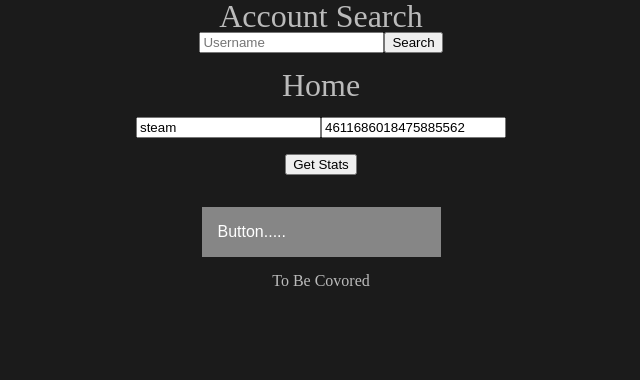
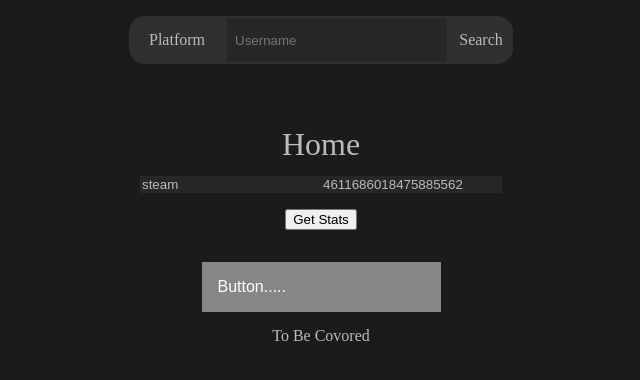
Before and after one commit to BigBrownAfro/My-D2-Manager, an Angular app: page / in a window 1280 px wide. Shown: the top 380 px of the page, without its empty margins (319-959 px from the left). Built offline with nearby package versions, Linux system fonts and the light colour scheme.

Commit message:
Created PlayerSearch component. Prettied it up for user input.

```diff
--- a/src/app/app.module.ts
+++ b/src/app/app.module.ts
@@ -8,13 +8,15 @@ import { AppComponent } from './app.component';
 import { LoginComponent } from './login/login.component';
 import { HomeComponent } from './home/home.component';
 import { PageNotFoundComponent } from './page-not-found/page-not-found.component';
+import { PlayerSearchComponent } from './player-search/player-search.component';
 
 @NgModule({
   declarations: [
     AppComponent,
     LoginComponent,
     HomeComponent,
-    PageNotFoundComponent
+    PageNotFoundComponent,
+    PlayerSearchComponent
   ],
   imports: [
     BrowserModule,
--- a/src/app/home/home.component.html
+++ b/src/app/home/home.component.html
@@ -1,11 +1,5 @@
-<div class="home-container">
-    <div class="account-lookup">
-        <div style="font-size: 2rem;">Account Search</div>
-        <input [(ngModel)]="accountSearchName" type="text" placeholder="Username">
-        <button (click)="searchForAccount()">Search</button>
-        <div *ngFor="let account of accounts">{{account}}</div>
-    </div>
-
+<app-player-search></app-player-search>
+<div style="margin-top: 4rem;" class="home-container">
     <div style="font-size: 2rem;">Home</div>
 
     <div>
--- a/src/app/home/home.component.ts
+++ b/src/app/home/home.component.ts
@@ -13,42 +13,21 @@ import { GeneralUser } from '../models/GeneralUser';
 export class HomeComponent implements OnInit {
   @Input() platform:string = "steam";
   @Input() id:string = "4611686018475885562";
-  @Input() accountSearchName:string = "";
 
-  //accountStats:string = "hi\ncarl";
   accountStats:Array<string>;
-  accounts:Array<string>;
 
   constructor(private destinyService:DestinyService) {
     this.accountStats = new Array<string>();
-    this.accounts = new Array<string>();
   }
 
   ngOnInit(): void {
   }
 
-  searchForAccount(){
-    this.accounts = new Array<string>();
-    this.accounts.push("Seaching...")
-    this.destinyService.getUserSearch(this.platform,this.accountSearchName)
-      .subscribe((res: BungieResponse) => {
-        const accountSearchResults = res.Response as GeneralUser[];
-        this.accounts.pop();
 
-        for(let i = 0; i < accountSearchResults.length; i++){
-          const account = accountSearchResults[i];
-
-          this.accounts.push(account.displayName + ", id:" + account.membershipId)
-        }
-      })
-    console.log(`would be searching for accounts based on ${this.accountSearchName}`);
-
-  }
 
   getAccountStats(){
     this.accountStats = new Array<string>();
     this.accountStats.push("Collecting Data...");
-    //this.accountStats = await this.destinyService.getAccountStats(this.platform,this.id);
     this.destinyService.getAccountStats(this.platform,this.id)
       .subscribe((res: BungieResponse) => {
         const accountStatsRes = res.Response as AccountStats;
@@ -57,7 +36,6 @@ export class HomeComponent implements OnInit {
         for (let i = 0; i < characters.length; i++) {
           const character = characters[i];
           this.accountStats.push(`Character ${i + 1} (aka: ${character.characterId}) has ${character.merged.allTime.kills.basic.displayValue} kills`);
-          //this.accountStats += "\n>";
         }
       })
   }
--- /dev/null
+++ b/src/app/player-search/player-search.component.css
@@ -0,0 +1,92 @@
+.player-search-container{
+    display: flex;
+    flex-direction: row;
+    margin-top: 1rem;
+    height: 3rem;
+    /*background-color: rgb(104, 104, 104);*/
+}
+
+/* Platform Dropdown Menu */
+.platform-dropdown-container{
+    width: 6rem;
+    height: inherit;
+    /*background-color: white;*/
+    text-align: center;
+    font-size: 1rem;
+}
+
+.platform-dropdown-button{
+    /*center text*/
+    display: flex;
+    justify-content: center;
+    align-items: center;
+
+    width: inherit;
+    height: inherit;
+    border-top-left-radius: 1rem;
+    border-bottom-left-radius: 1rem;
+    background-color: rgb(48, 48, 48);
+}
+
+.platform-dropdown-content{
+    /*make dropdown content float above other content*/
+    display: none;
+    position: absolute;
+    z-index: 1;
+    box-shadow: 10px 10px 20px rgba(0, 0, 0, 0.801);
+
+    cursor: pointer;
+    width: inherit;
+}
+
+.platform-dropdown-item{
+    /*center text*/
+    display: flex;
+    justify-content: center;
+    align-items: center;
+
+    width: inherit;
+    height: 2rem;
+    background-color: rgb(48, 48, 48);
+}
+
+.platform-dropdown-container:hover .platform-dropdown-content{
+    display: block;
+}
+
+.platform-dropdown-container:hover .platform-dropdown-button{
+    background-color: rgb(61, 61, 61);
+    cursor: pointer;
+    border-bottom-left-radius: 0;
+}
+
+.platform-dropdown-item:hover{
+    background-color: rgb(61, 61, 61);
+}
+
+/* Search Bar */
+.search-bar{
+    width: 14rem;
+    height: inherit;
+    padding-left: .5rem;
+    border: 2px solid rgb(48, 48, 48);
+}
+
+/* Search Button */
+.search-button{
+    /*center text*/
+    display: flex;
+    justify-content: center;
+    align-items: center;
+
+    width: 4rem;
+    height: inherit;
+    border-top-right-radius: 1rem;
+    border-bottom-right-radius: 1rem;
+    background-color: rgb(48, 48, 48);
+}
+
+.search-button:hover{
+    cursor: pointer;
+    background-color: rgb(61, 61, 61);
+}
--- /dev/null
+++ b/src/app/player-search/player-search.component.html
@@ -0,0 +1,22 @@
+<div class="player-search-container">
+
+    <!-- Platform Dropdown Selection -->
+    <div class="platform-dropdown-container">
+
+        <div class="platform-dropdown-button">{{platform}}</div>
+
+        <div class="platform-dropdown-content" id="platform-dropdown-content">
+            <div class="platform-dropdown-item" *ngFor="let platform of allPlatforms" (click)="selectPlatform(platform)">
+                {{platform}}
+            </div>
+        </div>
+    </div>
+
+    <!-- Player Search Bar -->
+    <input class="search-bar" [(ngModel)]="accountSearchName" type="text" placeholder="Username">
+
+    <!-- Search Button -->
+    <div class="search-button" (click)="searchForAccount()">Search</div>
+</div>
+
+<div *ngFor="let account of accounts">{{account}}</div>
--- /dev/null
+++ b/src/app/player-search/player-search.component.ts
@@ -0,0 +1,48 @@
+import { Component, Input, OnInit, ViewChild } from '@angular/core';
+import { DestinyService } from '../destiny.service';
+import { BungieResponse } from '../models/BungieResponse';
+import { GeneralUser } from '../models/GeneralUser';
+
+@Component({
+  selector: 'app-player-search',
+  templateUrl: './player-search.component.html',
+  styleUrls: ['./player-search.component.css']
+})
+export class PlayerSearchComponent implements OnInit {
+  @Input() accountSearchName:string = "";
+  @Input() platform:string = "Platform";
+
+  accounts:Array<string>;
+
+  allPlatforms:string[];
+
+
+  constructor(private destinyService:DestinyService) {
+    this.accounts = new Array<string>();
+    this.allPlatforms = ["Steam", "Playstation", "Xbox", "Stadia"];
+  }
+
+  ngOnInit(): void {
+  }
+
+  searchForAccount(){
+    this.accounts = new Array<string>();
+    this.accounts.push("Seaching...")
+    /*this.destinyService.getUserSearch(this.platform,this.accountSearchName)
+      .subscribe((res: BungieResponse) => {
+        const accountSearchResults = res.Response as GeneralUser[];
+        this.accounts.pop();
+
+        for(let i = 0; i < accountSearchResults.length; i++){
+          const account = accountSearchResults[i];
+
+          this.accounts.push(account.displayName + ", id:" + account.membershipId);
+        }
+      })*/
+    console.log(`would be searching for accounts based on ${this.accountSearchName} and ${this.platform}`);
+  }
+
+  selectPlatform(platform:string){
+    this.platform = platform;
+  }
+}
--- a/src/styles.css
+++ b/src/styles.css
@@ -69,3 +69,10 @@ div{
 	margin-left: auto;
 	margin-right: auto;
 }
+
+input{
+	box-sizing: border-box;
+	color: rgb(187, 187, 187);
+	border: none;
+	background-color: rgb(39, 39, 39);
+}
```
Also changed, not shown: 1 other file (tests, documents, lock files or other folders).
